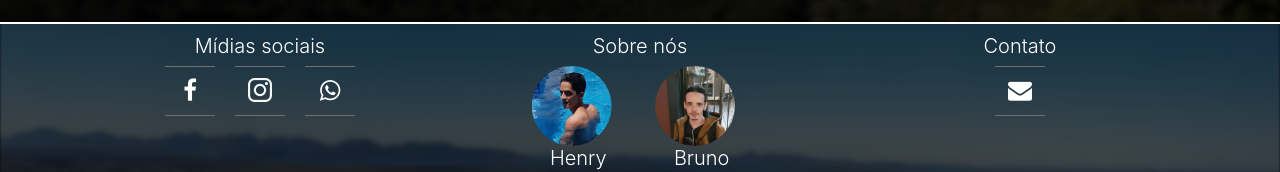
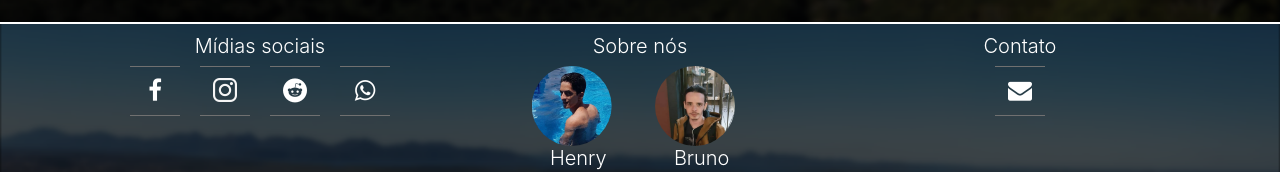
Before and after one commit to hzaccaro/hzaccaro.github.io, a plain HTML site: page index.html in a window 1280 px wide. Shown: the part 2131-2303 px from the top of the page. Drawn offline with nearby package versions, Linux system fonts and the light colour scheme.

Commit message:
reedit icon

```diff
--- a/index.html
+++ b/index.html
@@ -183,6 +183,15 @@
                             </a>
                         </li>
                         <li class="custom-btn">
+                            <a class="reddit-icon" href="https://www.reddit.com/" target="_blank">
+                                <span class="custom-btn-line"></span>
+                                <span class="custom-btn-line"></span>
+                                <span class="custom-btn-line"></span>
+                                <span class="custom-btn-line"></span>
+                                <span><i class="fa fa-reddit"></i></span>
+                            </a>
+                        </li>
+                        <li class="custom-btn">
                             <a class="whatsapp-icon" href="" target="_blank">
                                 <span class="custom-btn-line"></span>
                                 <span class="custom-btn-line"></span>
```
